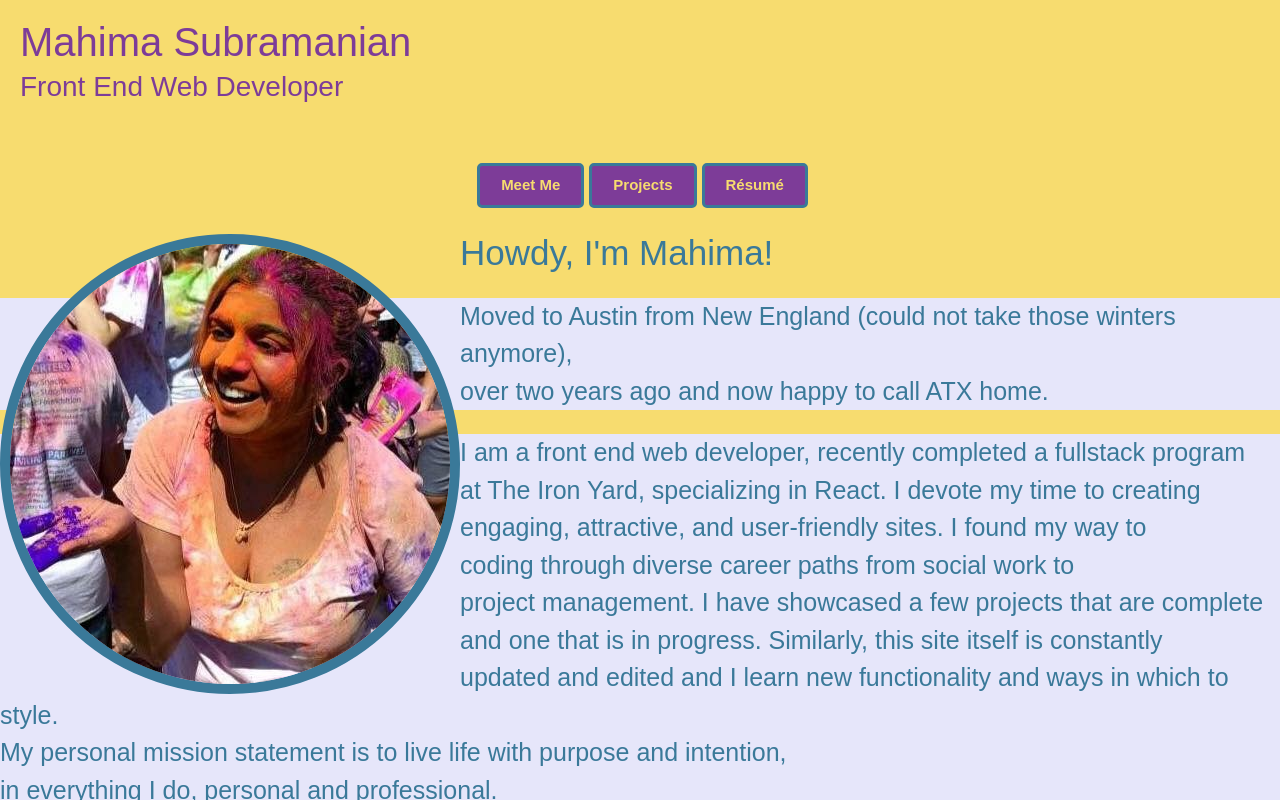
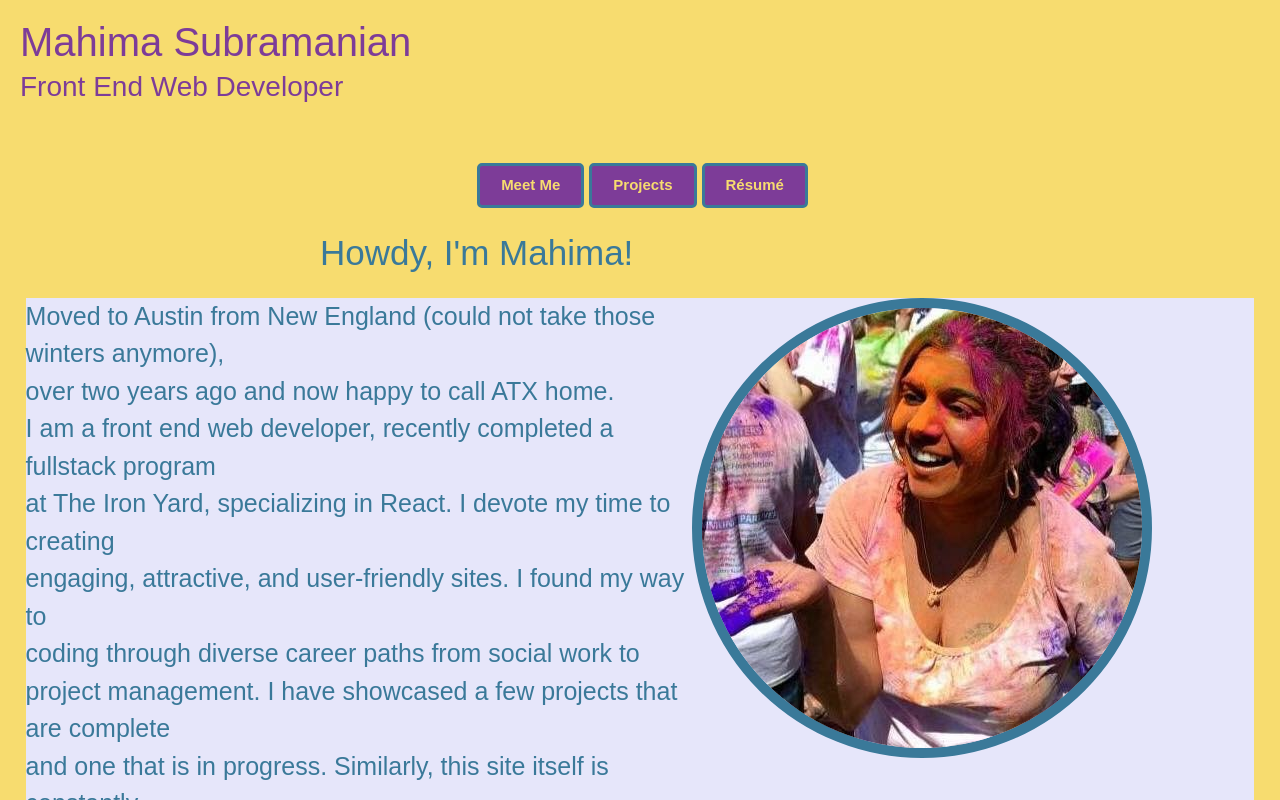
Before and after one commit to Smahima/smahima.github.io, a React (Create React App) app: page /about in a window 1280 px wide. Shown: the top 800 px of the page. Built offline with nearby package versions, Linux system fonts and the light colour scheme.

Commit message:
moved pic back to right side and moved into empty space in paragraph, changed margins on paragraph

```diff
--- a/src/components/About.js
+++ b/src/components/About.js
@@ -18,7 +18,7 @@ export default class About extends Component {
           <div className="bio">
             <h5>{"Howdy, I'm Mahima!"}</h5>
             <p><span>Moved to Austin from New England (could not take those winters anymore),</span></p>
-            <p><span>over two years ago and now happy to call ATX home.</span></p><br></br>
+            <p><span>over two years ago and now happy to call ATX home.</span></p>
 
             <p><span>I am a front end web developer, recently completed a fullstack program</span></p>
             <p>at The Iron Yard, specializing in React. I devote my time to creating</p>
--- a/src/styles/index.css
+++ b/src/styles/index.css
@@ -12,7 +12,7 @@ h5 {
 }
 
 .bio p {
-  margin: 0 0 0 0%;
+  margin: 0 2% 0 2%;
   font-size: 25px;
   color: #3a7999;
   background-color: #E6E6FA;
@@ -35,9 +35,10 @@ h5 {
 }
 
 .pic img{
- float: left;
+ float: right;
  border-radius: 100%;
  border: 10px solid #3a7999;
+ margin: 5% 10% 0 0;
 }
 
 button {
```
